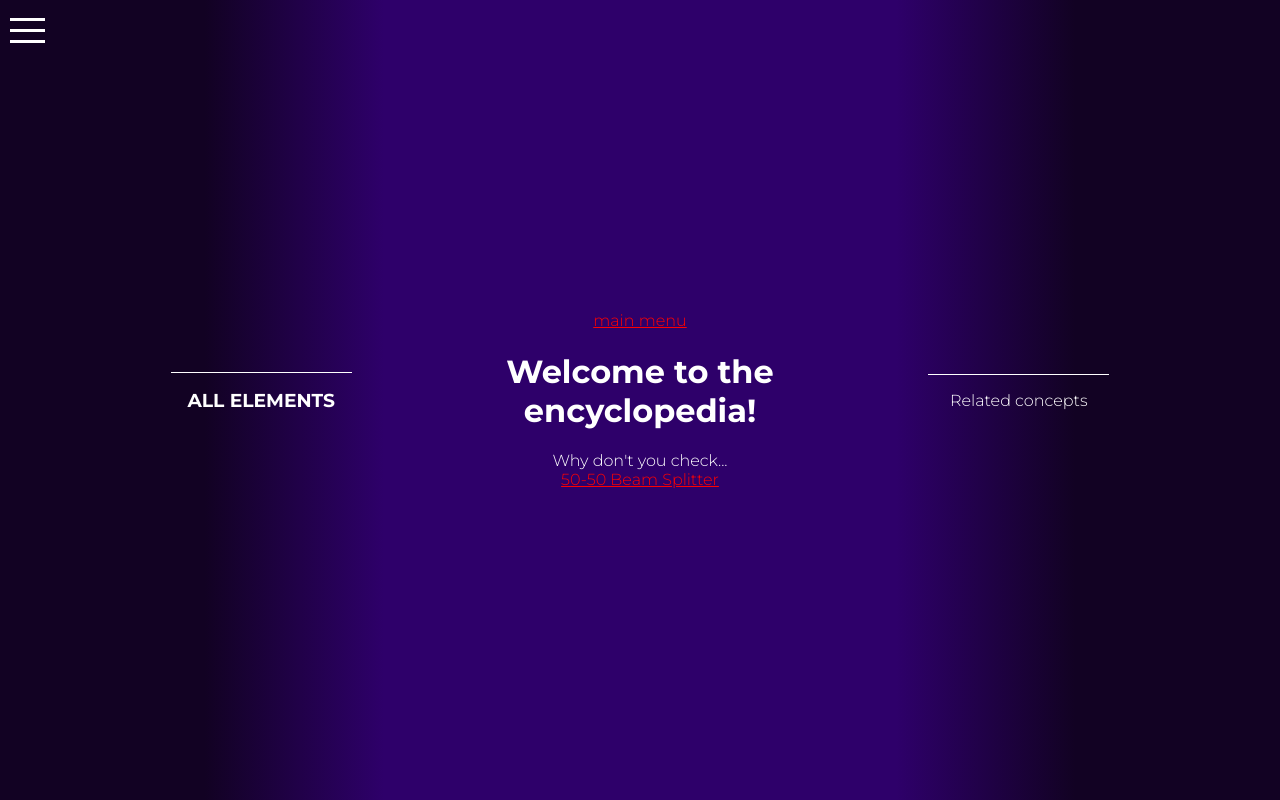
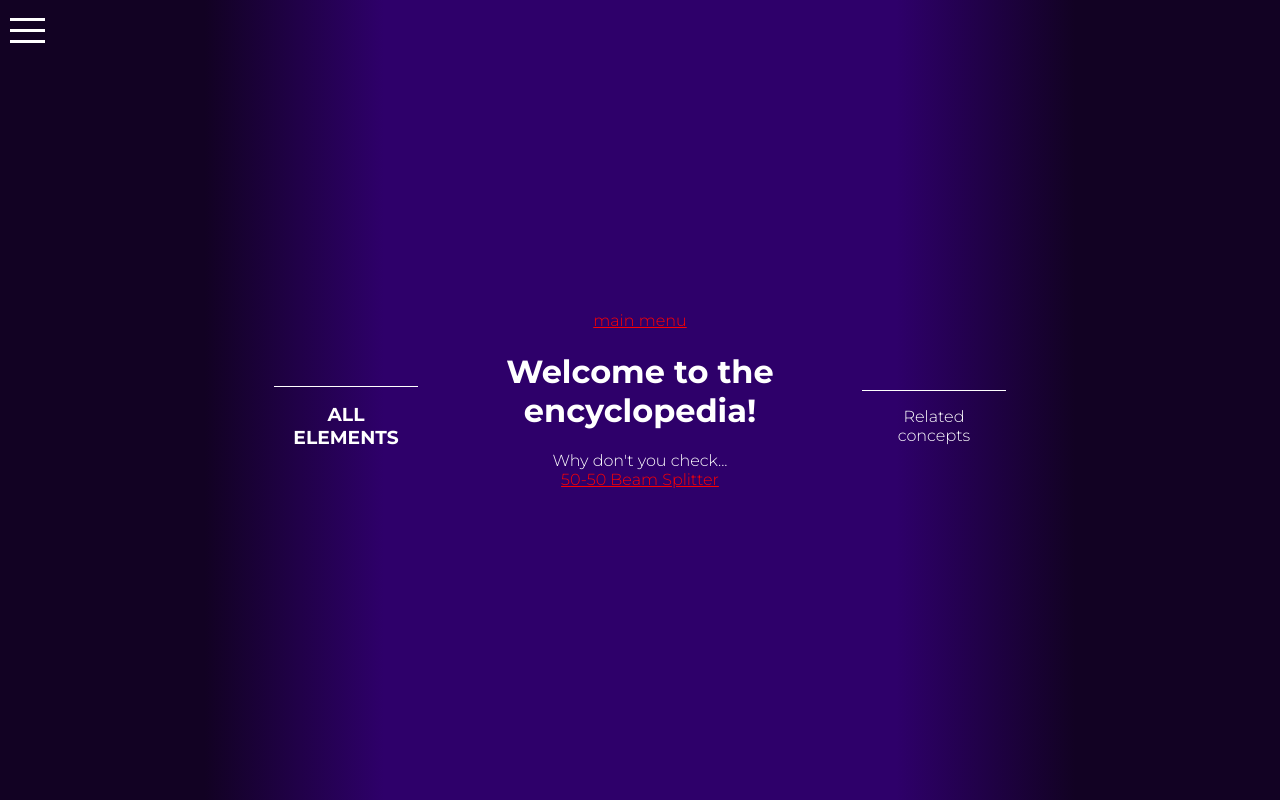
Before and after one commit to Quantum-Game/quantum-game-2, a Vue app: page /info in a window 1280 px wide. Built offline with nearby package versions, Linux system fonts and the light colour scheme.

Commit message:
add some more styles

```diff
--- a/src/layouts/MainLayout.vue
+++ b/src/layouts/MainLayout.vue
@@ -37,15 +37,11 @@ export default class MainLayout extends Vue {}
 	& main {
 		padding: 20px;
 		align-content: center;
-		width: 55%;
+		width: 45%;
 		&.left,
 		&.right {
-			width: 20%;
-		}
-		&.main {
-			display: flex;
-			flex-direction: column;
-			justify-content: space-around;
+			width: 16%;
+			padding: 50px 0 0 0;
 		}
 	}
 }
```
